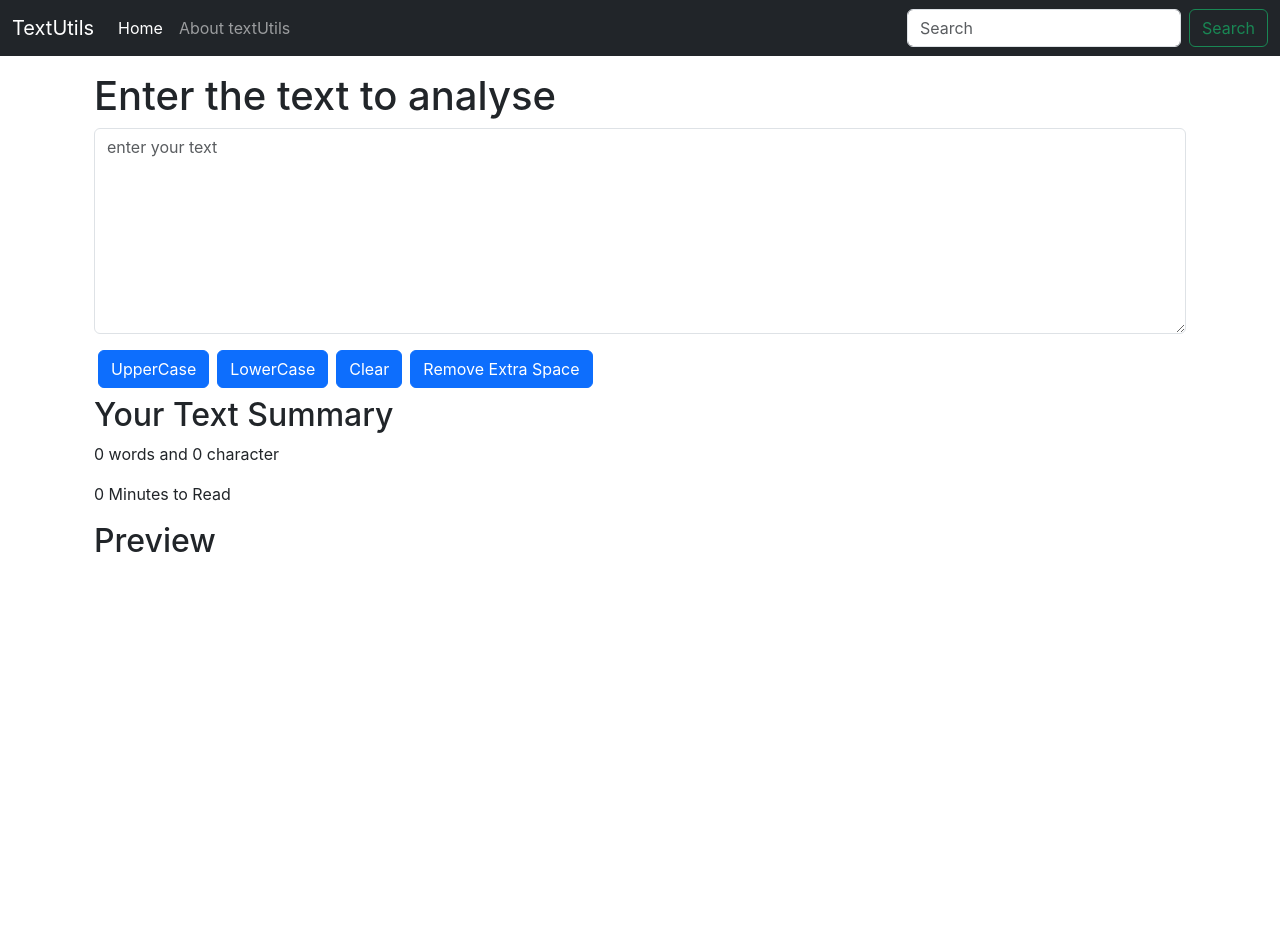
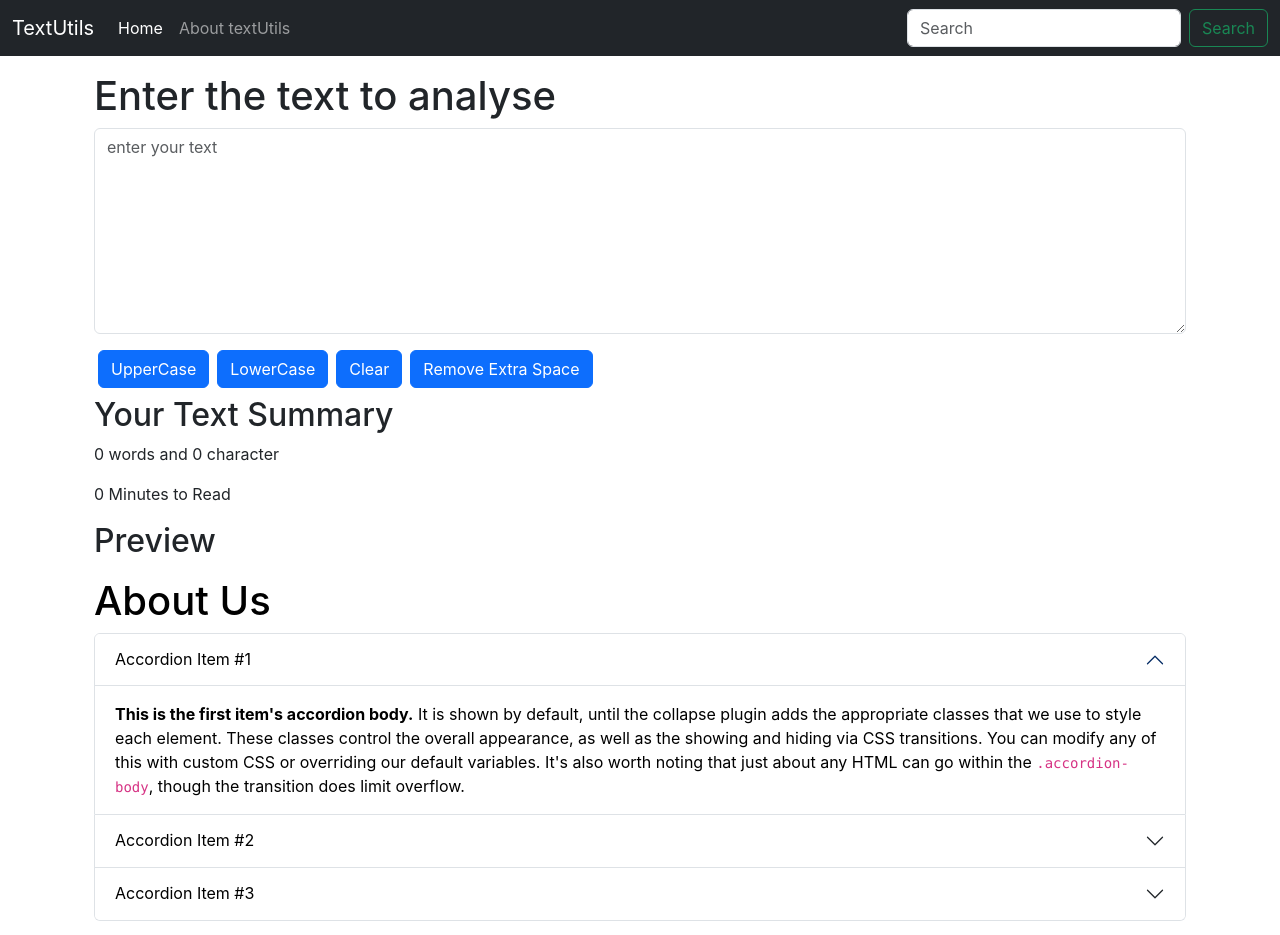
Before and after one commit to tejendrasingh104/text-utils, a React (Create React App) app: page / in a window 1280 px wide. Shown: the top 935 px of the page. Before the commit the page ends 800 px from the top, so only its background shows below. Built offline with nearby package versions, Linux system fonts and the light colour scheme.

Commit message:
video9 in About dark mode/ light mode enable

```diff
--- a/src/App.js
+++ b/src/App.js
@@ -1,4 +1,5 @@
 import './App.css';
+import About from './components/About';
 import Navbar from './components/Navbar';
 import TextForm from './components/TextForm';
 
@@ -11,6 +12,9 @@
     <div className="container my-3">
       <TextForm heading='Enter the text to analyse'/>
     </div>
+    <div className='container'>
+      <About/>
+    </div>
 
     </>
   );
--- /dev/null
+++ b/src/components/About.js
@@ -0,0 +1,77 @@
+import React from "react";
+import { useState } from "react";
+
+export default function About() {
+    const [myStyle, setMyStyle] = useState(
+        {
+            color: 'black',
+            backgroundColor: 'white'
+        }
+    );
+    const [btnText, setBtnText] = useState('Enable dark mode');
+
+    const toggleStyle = ()=>{
+        if (myStyle.color === 'black') {
+            setMyStyle({
+                color: 'white',
+                backgroundColor: 'black',
+                border: '1px dashed white'
+            })
+            setBtnText('Enable Light mode')
+        }
+        else{
+            setMyStyle({
+                color: 'black',
+                backgroundColor: 'white'
+            })
+            setBtnText('Enable Dark mode')
+        }
+    }
+
+  return (
+  <div className="container" style={myStyle}>
+        <h1>About Us</h1>
+        <div className="accordion" id="accordionExample" >
+            <div className="accordion-item"style={myStyle}>
+                <h2 className="accordion-header" id="headingOne">
+                    <button style={myStyle} className="accordion-button" type="button" data-bs-toggle="collapse" data-bs-target="#collapseOne" aria-expanded="true" aria-controls="collapseOne">
+                        Accordion Item #1
+                    </button>
+                </h2>
+                <div id="collapseOne" className="accordion-collapse collapse show" aria-labelledby="headingOne" data-bs-parent="#accordionExample">
+                    <div className="accordion-body">
+                        <strong>This is the first item's accordion body.</strong> It is shown by default, until the collapse plugin adds the appropriate classes that we use to style each element. These classes control the overall appearance, as well as the showing and hiding via CSS transitions. You can modify any of this with custom CSS or overriding our default variables. It's also worth noting that just about any HTML can go within the <code>.accordion-body</code>, though the transition does limit overflow.
+                    </div>
+                </div>
+            </div>
+            <div className="accordion-item" style={myStyle}>
+                <h2 className="accordion-header" id="headingTwo">
+                    <button style={myStyle} className="accordion-button collapsed" type="button" data-bs-toggle="collapse" data-bs-target="#collapseTwo" aria-expanded="false" aria-controls="collapseTwo">
+                        Accordion Item #2
+                    </button>
+                </h2>
+                <div id="collapseTwo" className="accordion-collapse collapse" aria-labelledby="headingTwo" data-bs-parent="#accordionExample">
+                    <div className="accordion-body">
+                        <strong>This is the second item's accordion body.</strong> It is hidden by default, until the collapse plugin adds the appropriate classes that we use to style each element. These classes control the overall appearance, as well as the showing and hiding via CSS transitions. You can modify any of this with custom CSS or overriding our default variables. It's also worth noting that just about any HTML can go within the <code>.accordion-body</code>, though the transition does limit overflow.
+                    </div>
+                </div>
+            </div>
+            <div className="accordion-item" style={myStyle}>
+                <h2 className="accordion-header" id="headingThree">
+                    <button style={myStyle} className="accordion-button collapsed" type="button" data-bs-toggle="collapse" data-bs-target="#collapseThree" aria-expanded="false" aria-controls="collapseThree">
+                        Accordion Item #3
+                    </button>
+                </h2>
+                <div id="collapseThree" className="accordion-collapse collapse" aria-labelledby="headingThree" data-bs-parent="#accordionExample">
+                    <div className="accordion-body">
+                        <strong>This is the third item's accordion body.</strong> It is hidden by default, until the collapse plugin adds the appropriate classes that we use to style each element. These classes control the overall appearance, as well as the showing and hiding via CSS transitions. You can modify any of this with custom CSS or overriding our default variables. It's also worth noting that just about any HTML can go within the <code>.accordion-body</code>, though the transition does limit overflow.
+                    </div>
+                </div>
+            </div>
+        </div>
+        <div className="container my-3">
+            <button type="button" className="btn btn-primary" onClick={toggleStyle}>{btnText}</button>
+        </div>
+
+    </div>);
+}
```
